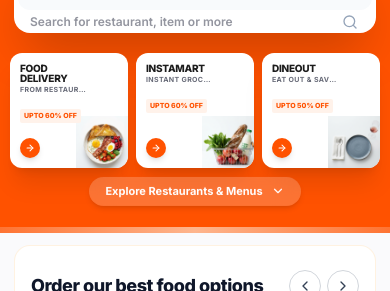
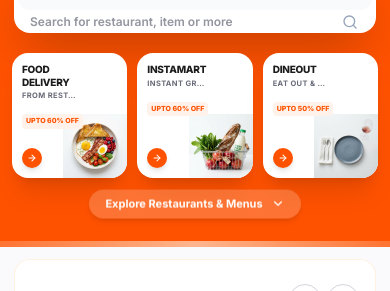
Before and after one commit to Mayank-144/Swiggy-, a React (Vite) app in the folder client/: page / in a window 390 px wide. Shown: the part 162-453 px from the top of the page. Built offline with nearby package versions, Linux system fonts and the light colour scheme; no server answers.

Commit message:
feat(ui): refine mobile responsive layouts, hero cards visuals, and restaurant grid styling

```diff
--- a/client/src/components/SwiggyHeroLanding.jsx
+++ b/client/src/components/SwiggyHeroLanding.jsx
@@ -355,37 +355,37 @@
         </div>
       </div>
 
-      {/* 3 Prominent Swiggy Service Cards (Matching Exact Reference Layout across All Screens) */}
-      <div className="w-full max-w-7xl mx-auto px-2.5 xs:px-3.5 sm:px-6 lg:px-8 pb-4 sm:pb-8 relative z-10">
-        <div className="grid grid-cols-3 gap-2 xs:gap-3 sm:gap-5 lg:gap-6 max-w-6xl mx-auto">
+      {/* 3 Prominent Swiggy Service Cards (Matching Reference Layout across All Screens) */}
+      <div className="w-full max-w-7xl mx-auto px-3 sm:px-6 lg:px-8 pb-5 sm:pb-8 relative z-10">
+        <div className="grid grid-cols-3 gap-2.5 sm:gap-5 lg:gap-6 max-w-6xl mx-auto">
           {/* Card 1: FOOD DELIVERY */}
           <div
             onClick={scrollToFood}
-            className="bg-white rounded-xl xs:rounded-2xl sm:rounded-[28px] lg:rounded-[32px] p-2.5 xs:p-3 sm:p-5 lg:p-7 text-slate-900 shadow-xl sm:shadow-2xl flex flex-col justify-between cursor-pointer hover:shadow-3xl hover:-translate-y-1 transition-all duration-300 group overflow-hidden relative min-h-[115px] xs:min-h-[135px] sm:min-h-[180px] lg:min-h-[220px]"
+            className="bg-white rounded-2xl sm:rounded-3xl lg:rounded-[32px] p-2.5 xs:p-3.5 sm:p-5 lg:p-7 text-slate-900 shadow-xl sm:shadow-2xl flex flex-col justify-between cursor-pointer hover:shadow-3xl hover:-translate-y-1 transition-all duration-300 group overflow-hidden relative min-h-[125px] xs:min-h-[145px] sm:min-h-[185px] lg:min-h-[225px] select-none"
           >
-            <div className="space-y-0.5 sm:space-y-1 z-10 max-w-[70%] sm:max-w-[65%]">
-              <h3 className="text-[10px] xs:text-xs sm:text-lg lg:text-2xl font-black text-[#1C1C1C] tracking-tight leading-none">
+            <div className="space-y-0.5 sm:space-y-1 z-10 max-w-[62%] sm:max-w-[60%] lg:max-w-[65%] pr-0.5">
+              <h3 className="text-[10px] xs:text-xs sm:text-base md:text-lg lg:text-2xl font-black text-[#1C1C1C] tracking-tight leading-tight">
                 FOOD DELIVERY
               </h3>
-              <p className="text-[7px] xs:text-[8px] sm:text-xs font-bold text-[#686B78] uppercase tracking-wider truncate">
+              <p className="text-[7.5px] xs:text-[9px] sm:text-xs font-bold text-[#686B78] uppercase tracking-wider truncate">
                 FROM RESTAURANTS
               </p>
               <div className="pt-0.5 sm:pt-1">
-                <span className="text-[7px] xs:text-[8px] sm:text-xs font-black text-[#FF5200] bg-[#FFF2EA] px-1 xs:px-1.5 sm:px-2.5 py-0.5 sm:py-1 rounded-sm sm:rounded-md inline-block whitespace-nowrap">
+                <span className="text-[7px] xs:text-[8.5px] sm:text-xs font-black text-[#FF5200] bg-[#FFF2EA] px-1 xs:px-1.5 sm:px-2.5 py-0.5 sm:py-1 rounded sm:rounded-md inline-block whitespace-nowrap shadow-2xs">
                   UPTO 60% OFF
                 </span>
               </div>
             </div>
 
             {/* Bottom Left Circular Orange Action Button */}
-            <div className="pt-2 sm:pt-5 z-10">
-              <div className="w-5 h-5 xs:w-6 xs:h-6 sm:w-9 sm:h-9 lg:w-11 lg:h-11 rounded-full bg-[#FF5200] text-white flex items-center justify-center shadow-md group-hover:scale-110 transition-transform">
+            <div className="pt-2 sm:pt-4 z-10">
+              <div className="w-5 h-5 xs:w-6 xs:h-6 sm:w-8 sm:h-8 lg:w-11 lg:h-11 rounded-full bg-[#FF5200] text-white flex items-center justify-center shadow-md group-hover:scale-110 transition-transform">
                 <ArrowRight className="w-2.5 h-2.5 xs:w-3 xs:h-3 sm:w-4 sm:h-4 lg:w-5 lg:h-5 stroke-[2.5]" />
               </div>
             </div>
 
             {/* Bottom Right Skillet Food Image */}
-            <div className="absolute -right-1 -bottom-1 xs:right-0 xs:bottom-0 w-14 h-14 xs:w-16 xs:h-16 sm:w-28 sm:h-28 lg:w-44 lg:h-44 pointer-events-none group-hover:scale-105 transition-transform duration-300">
+            <div className="absolute right-0 bottom-0 w-16 h-16 xs:w-20 xs:h-20 sm:w-28 sm:h-28 md:w-36 md:h-36 lg:w-44 lg:h-44 pointer-events-none group-hover:scale-105 transition-transform duration-300">
               <img
                 src="/images/swiggy_food_skillet.jpg"
                 alt="Food Delivery Skillet"
@@ -397,31 +397,31 @@
           {/* Card 2: INSTAMART */}
           <div
             onClick={scrollToInstamart}
-            className="bg-white rounded-xl xs:rounded-2xl sm:rounded-[28px] lg:rounded-[32px] p-2.5 xs:p-3 sm:p-5 lg:p-7 text-slate-900 shadow-xl sm:shadow-2xl flex flex-col justify-between cursor-pointer hover:shadow-3xl hover:-translate-y-1 transition-all duration-300 group overflow-hidden relative min-h-[115px] xs:min-h-[135px] sm:min-h-[180px] lg:min-h-[220px]"
+            className="bg-white rounded-2xl sm:rounded-3xl lg:rounded-[32px] p-2.5 xs:p-3.5 sm:p-5 lg:p-7 text-slate-900 shadow-xl sm:shadow-2xl flex flex-col justify-between cursor-pointer hover:shadow-3xl hover:-translate-y-1 transition-all duration-300 group overflow-hidden relative min-h-[125px] xs:min-h-[145px] sm:min-h-[185px] lg:min-h-[225px] select-none"
           >
-            <div className="space-y-0.5 sm:space-y-1 z-10 max-w-[70%] sm:max-w-[65%]">
-              <h3 className="text-[10px] xs:text-xs sm:text-lg lg:text-2xl font-black text-[#1C1C1C] tracking-tight leading-none">
+            <div className="space-y-0.5 sm:space-y-1 z-10 max-w-[62%] sm:max-w-[60%] lg:max-w-[65%] pr-0.5">
+              <h3 className="text-[10px] xs:text-xs sm:text-base md:text-lg lg:text-2xl font-black text-[#1C1C1C] tracking-tight leading-tight">
                 INSTAMART
               </h3>
-              <p className="text-[7px] xs:text-[8px] sm:text-xs font-bold text-[#686B78] uppercase tracking-wider truncate">
+              <p className="text-[7.5px] xs:text-[9px] sm:text-xs font-bold text-[#686B78] uppercase tracking-wider truncate">
                 INSTANT GROCERY
               </p>
               <div className="pt-0.5 sm:pt-1">
-                <span className="text-[7px] xs:text-[8px] sm:text-xs font-black text-[#FF5200] bg-[#FFF2EA] px-1 xs:px-1.5 sm:px-2.5 py-0.5 sm:py-1 rounded-sm sm:rounded-md inline-block whitespace-nowrap">
+                <span className="text-[7px] xs:text-[8.5px] sm:text-xs font-black text-[#FF5200] bg-[#FFF2EA] px-1 xs:px-1.5 sm:px-2.5 py-0.5 sm:py-1 rounded sm:rounded-md inline-block whitespace-nowrap shadow-2xs">
                   UPTO 60% OFF
                 </span>
               </div>
             </div>
 
             {/* Bottom Left Circular Orange Action Button */}
-            <div className="pt-2 sm:pt-5 z-10">
-              <div className="w-5 h-5 xs:w-6 xs:h-6 sm:w-9 sm:h-9 lg:w-11 lg:h-11 rounded-full bg-[#FF5200] text-white flex items-center justify-center shadow-md group-hover:scale-110 transition-transform">
+            <div className="pt-2 sm:pt-4 z-10">
+              <div className="w-5 h-5 xs:w-6 xs:h-6 sm:w-8 sm:h-8 lg:w-11 lg:h-11 rounded-full bg-[#FF5200] text-white flex items-center justify-center shadow-md group-hover:scale-110 transition-transform">
                 <ArrowRight className="w-2.5 h-2.5 xs:w-3 xs:h-3 sm:w-4 sm:h-4 lg:w-5 lg:h-5 stroke-[2.5]" />
               </div>
             </div>
 
             {/* Bottom Right Grocery Basket Image */}
-            <div className="absolute -right-1 -bottom-1 xs:right-0 xs:bottom-0 w-14 h-14 xs:w-16 xs:h-16 sm:w-28 sm:h-28 lg:w-44 lg:h-44 pointer-events-none group-hover:scale-105 transition-transform duration-300">
+            <div className="absolute right-0 bottom-0 w-16 h-16 xs:w-20 xs:h-20 sm:w-28 sm:h-28 md:w-36 md:h-36 lg:w-44 lg:h-44 pointer-events-none group-hover:scale-105 transition-transform duration-300">
               <img
                 src="/images/swiggy_grocery_basket.jpg"
                 alt="Instamart Basket"
@@ -433,31 +433,31 @@
           {/* Card 3: DINEOUT */}
           <div
             onClick={scrollToDineout}
-            className="bg-white rounded-xl xs:rounded-2xl sm:rounded-[28px] lg:rounded-[32px] p-2.5 xs:p-3 sm:p-5 lg:p-7 text-slate-900 shadow-xl sm:shadow-2xl flex flex-col justify-between cursor-pointer hover:shadow-3xl hover:-translate-y-1 transition-all duration-300 group overflow-hidden relative min-h-[115px] xs:min-h-[135px] sm:min-h-[180px] lg:min-h-[220px]"
+            className="bg-white rounded-2xl sm:rounded-3xl lg:rounded-[32px] p-2.5 xs:p-3.5 sm:p-5 lg:p-7 text-slate-900 shadow-xl sm:shadow-2xl flex flex-col justify-between cursor-pointer hover:shadow-3xl hover:-translate-y-1 transition-all duration-300 group overflow-hidden relative min-h-[125px] xs:min-h-[145px] sm:min-h-[185px] lg:min-h-[225px] select-none"
           >
-            <div className="space-y-0.5 sm:space-y-1 z-10 max-w-[70%] sm:max-w-[65%]">
-              <h3 className="text-[10px] xs:text-xs sm:text-lg lg:text-2xl font-black text-[#1C1C1C] tracking-tight leading-none">
+            <div className="space-y-0.5 sm:space-y-1 z-10 max-w-[62%] sm:max-w-[60%] lg:max-w-[65%] pr-0.5">
+              <h3 className="text-[10px] xs:text-xs sm:text-base md:text-lg lg:text-2xl font-black text-[#1C1C1C] tracking-tight leading-tight">
                 DINEOUT
               </h3>
-              <p className="text-[7px] xs:text-[8px] sm:text-xs font-bold text-[#686B78] uppercase tracking-wider truncate">
+              <p className="text-[7.5px] xs:text-[9px] sm:text-xs font-bold text-[#686B78] uppercase tracking-wider truncate">
                 EAT OUT & SAVE MORE
               </p>
               <div className="pt-0.5 sm:pt-1">
-                <span className="text-[7px] xs:text-[8px] sm:text-xs font-black text-[#FF5200] bg-[#FFF2EA] px-1 xs:px-1.5 sm:px-2.5 py-0.5 sm:py-1 rounded-sm sm:rounded-md inline-block whitespace-nowrap">
+                <span className="text-[7px] xs:text-[8.5px] sm:text-xs font-black text-[#FF5200] bg-[#FFF2EA] px-1 xs:px-1.5 sm:px-2.5 py-0.5 sm:py-1 rounded sm:rounded-md inline-block whitespace-nowrap shadow-2xs">
                   UPTO 50% OFF
                 </span>
               </div>
             </div>
 
             {/* Bottom Left Circular Orange Action Button */}
-            <div className="pt-2 sm:pt-5 z-10">
-              <div className="w-5 h-5 xs:w-6 xs:h-6 sm:w-9 sm:h-9 lg:w-11 lg:h-11 rounded-full bg-[#FF5200] text-white flex items-center justify-center shadow-md group-hover:scale-110 transition-transform">
+            <div className="pt-2 sm:pt-4 z-10">
+              <div className="w-5 h-5 xs:w-6 xs:h-6 sm:w-8 sm:h-8 lg:w-11 lg:h-11 rounded-full bg-[#FF5200] text-white flex items-center justify-center shadow-md group-hover:scale-110 transition-transform">
                 <ArrowRight className="w-2.5 h-2.5 xs:w-3 xs:h-3 sm:w-4 sm:h-4 lg:w-5 lg:h-5 stroke-[2.5]" />
               </div>
             </div>
 
             {/* Bottom Right Dineout Table Plate Image */}
-            <div className="absolute -right-1 -bottom-1 xs:right-0 xs:bottom-0 w-14 h-14 xs:w-16 xs:h-16 sm:w-28 sm:h-28 lg:w-44 lg:h-44 pointer-events-none group-hover:scale-105 transition-transform duration-300">
+            <div className="absolute right-0 bottom-0 w-16 h-16 xs:w-20 xs:h-20 sm:w-28 sm:h-28 md:w-36 md:h-36 lg:w-44 lg:h-44 pointer-events-none group-hover:scale-105 transition-transform duration-300">
               <img
                 src="/images/swiggy_dineout_plate.jpg"
                 alt="Dineout Table Plate"
--- a/client/src/index.css
+++ b/client/src/index.css
@@ -3,15 +3,23 @@
 @tailwind utilities;
 
 @layer base {
-  body {
-    @apply text-slate-800 bg-[#FAFAFC] antialiased overflow-x-hidden;
+  html, body {
+    overflow-x: hidden;
+    max-width: 100vw;
+    @apply text-slate-800 bg-[#FAFAFC] antialiased;
+  }
+
+  /* Images never overflow */
+  img {
+    max-width: 100%;
+    height: auto;
   }
 }
 
 /* Custom Scrollbar */
 ::-webkit-scrollbar {
-  width: 8px;
-  height: 8px;
+  width: 6px;
+  height: 6px;
 }
 
 ::-webkit-scrollbar-track {
@@ -27,11 +35,15 @@
   background: #9CA3AF;
 }
 
-/* Hide scrollbar for clean horizontal chip list */
+/* Hide scrollbar for clean horizontal scrolling */
+.scrollbar-hide::-webkit-scrollbar,
+.cuisine-scroll::-webkit-scrollbar,
 .no-scrollbar::-webkit-scrollbar {
   display: none;
 }
 
+.scrollbar-hide,
+.cuisine-scroll,
 .no-scrollbar {
   -ms-overflow-style: none;
   scrollbar-width: none;
```
Also changed, not shown: client/src/components/ExploreNearMe.jsx (+6 -6 lines), client/src/components/RestaurantCard.jsx (+35 -30 lines).
